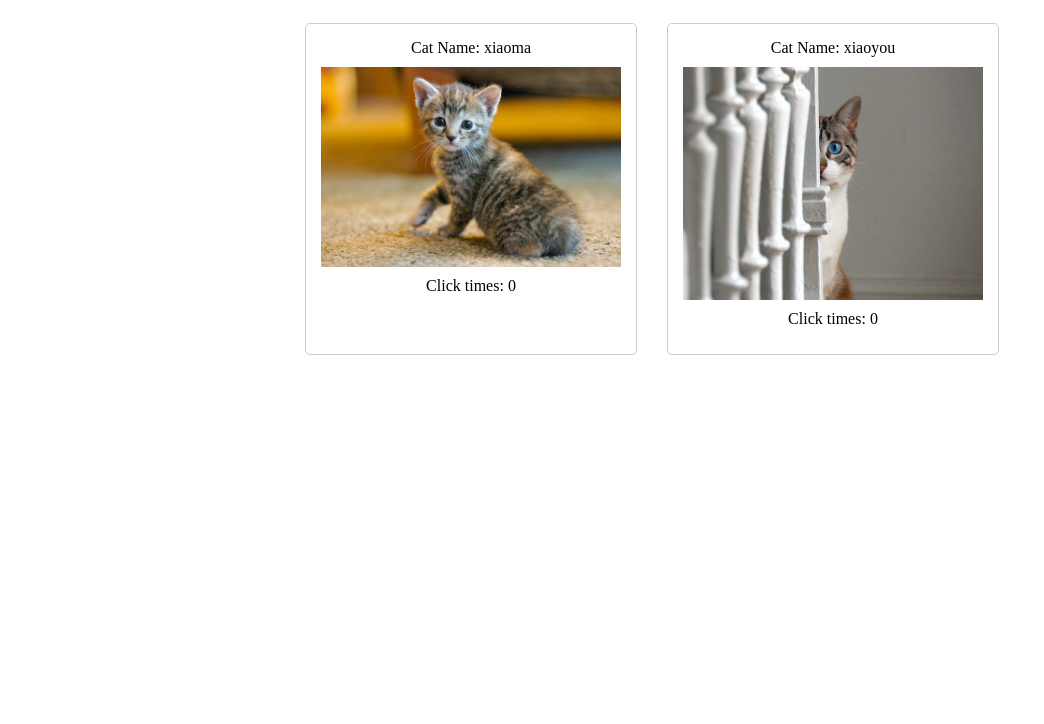
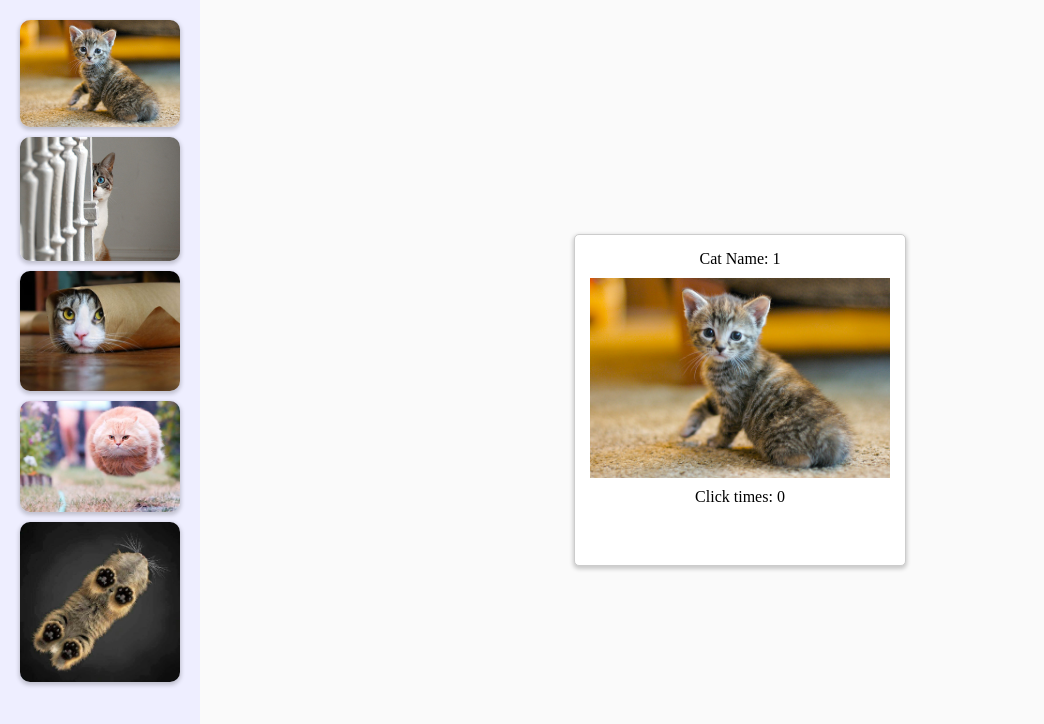
Before and after one commit to twohappy/learn-javascript-design-patterns-udacity, a plain HTML site: page intro/index.html in a window 1280 px wide. Shown: the whole page, without its empty margins (0-1044 px from the left). Drawn offline with Linux system fonts and the light colour scheme.

Commit message:
add catList

```diff
--- a/intro/index.html
+++ b/intro/index.html
@@ -4,12 +4,23 @@
     <meta charset="UTF-8">
     <title>Title</title>
     <style>
-        .wrap {
-            width: 700px;
-            margin: 0 auto;
+        * {
+            margin: 0;
+            padding: 0;
+        }
+
+        .catShow {
+            background-color: #fafafa;
+            position: absolute;
+            top: 0;
+            right: 0;
+            bottom: 0;
+            left: 200px;
             display: flex;
-            /*align-items: center;*/
+            align-items: center;
+            justify-content: center;
         }
+
         .cat {
             border: 1px solid #cccccc;
             border-radius: 5px;
@@ -18,53 +29,194 @@
             display: flex;
             flex-direction: column;
             min-height: 300px;
-        }
-        .cat img{
-            width: 300px;
-            padding:10px 0;
+            box-shadow: 0px 2px 4px 1px rgba(0, 0, 0, 0.2);
+            background-color: #fff;
         }
 
-        .cat span, .cat div{
+        .cat img {
+            width: 300px;
+            padding: 10px 0;
+        }
+
+        .cat span, .cat div {
             align-self: center;
+        }
+
+        .catList {
+            list-style: none;
+            position: absolute;
+            left: 0;
+            top: 0;
+            bottom: 0;
+            width: 160px;
+            background-color: #eef;
+            padding: 20px;
+        }
+
+        .catList li {
+            margin-bottom: 10px;
+            position: relative;
+        }
+
+        .catList li img {
+            display: block;
+            width: 160px;
+            border-radius: 10px;
+            box-shadow: 0px 2px 4px 1px rgba(0, 0, 0, 0.2);
+        }
+
+        .catList li p {
+            position: absolute;
+            top: 0;
+            bottom: 0;
+            left: 0;
+            right: 0;
+            display: flex;
+            align-items: center;
+            justify-content: center;
+            color: #fff;
+            border-radius: 10px;
+            font-size: 22px;
+            /*background-color: rgba(100,155,255,0.8);*/
+            background-color: rgba(0, 0, 0, 0.4);
+            opacity: 0;
+            transition: opacity 0.3s;
+            cursor: pointer;
+        }
+
+        .catList li:hover p {
+            opacity: 1;
+            transition: opacity 0.1s;
         }
     </style>
 </head>
 <body>
-<div class="wrap">
-    <div id="cat1" class="cat"></div>
-    <div id="cat2" class="cat"></div>
+<div id="catClicker">
+    <!--<ul id="catList" class="catList">-->
+        <!--<li><img src="img/kitty4.jpg" alt="">-->
+            <!--<p>catName</p>-->
+        <!--</li>-->
+        <!--<li><img src="img/kitty4.jpg" alt=""></li>-->
+        <!--<li><img src="img/kitty4.jpg" alt=""></li>-->
+    <!--</ul>-->
+    <!--<div class="catShow">-->
+        <!--<div id="cat1" class="cat"></div>-->
+        <!--&lt;!&ndash;<div id="cat2" class="cat"></div>&ndash;&gt;-->
+    <!--</div>-->
 </div>
+
+
 <script>
-    //两只猫，考虑对象实现是吧。
-    function CatClicker(img,name,selector) {
+    //直接搞一个对象,有列表,有猫猫,
+    //所以catclicker
+    //@param
+    //接受对象形式的参数:
+
+    function CatClicker(param) {
+        this.container = document.querySelector(param.el);
+        this.cats = param.catParam;
         this.name = name;
-        this.img = img;
-        this.times = 0;
-        this.container = document.querySelector(selector);
-        this.generator(this.container,this.img,this.name);
+        this.times=[];
+        var res = this.generator(this.cats);
+        res.show.firstElementChild.style.display ='flex';
+        this.container.appendChild(res.list);
+        this.container.appendChild(res.show);
     }
+
+
     CatClicker.prototype = {
-        constructor : CatClicker,
-        generator : function (container,img,name) {
-            var here = this;
-            var tempImg = document.createElement('img');
-            var tempHeader = document.createElement('div');
-            var tempTimes = document.createElement('span');
-            tempImg.src = img;
-            tempHeader.innerHTML = 'Cat Name: '+ name;
-            tempTimes.innerHTML = 'Click times: '+'0';
-            tempImg.addEventListener('click',function () {
-                here.times++;
-                tempTimes.innerHTML = 'Click times: '+here.times;
-            });
-            container.appendChild(tempHeader);
-            container.appendChild(tempImg);
-            container.appendChild(tempTimes);
-            return container;
+        constructor: CatClicker,
+        generator: function (catArr) {
+            var self = this;
+            var catList =document.createElement('ul');
+            catList.className = 'catList';
+            var catShow = document.createElement('div');
+            catShow.className = 'catShow';
+            catArr.forEach(function (cur,index,arr) {
+                var tag = document.createElement('li');
+                var show = document.createElement('div');
+                show.className = 'cat';
+                self.times[index] = 0;
+                var url = cur.catImg;
+                var name = cur.catName;
+                var tempImg = document.createElement('img');
+                var tempHeader = document.createElement('div');
+                var tempTimes = document.createElement('span');
+                tempImg.src = url;
+                tempHeader.innerHTML = 'Cat Name: ' + name;
+                tempTimes.innerHTML = 'Click times: ' + '0';
+                tempImg.addEventListener('click', function () {
+                    self.times[index]++;
+                    tempTimes.innerHTML = 'Click times: ' + self.times[index];
+                });
+                show.appendChild(tempHeader);
+                show.appendChild(tempImg);
+                show.appendChild(tempTimes);
+                show.style.display="none"
+                var tempImg2 = document.createElement('img');
+                tempImg2.src = url;
+                var tempP = document.createElement('p');
+                tempP.innerHTML = name;
+                tag.appendChild(tempImg2);
+                tag.appendChild(tempP);
+                tag.addEventListener('click',function () {
+                    for(var i=0,l=show.parentElement.childNodes.length;i<l;i++){
+                        if(show.parentElement.childNodes[i].nodeType ==1 ){
+                            show.parentElement.childNodes[i].style.display ='none';
+                        }
+                    }
+                    show.style.display = 'flex';
+                })
+                catList.appendChild(tag);
+                catShow.appendChild(show);
+
+            })
+            return {list:catList,show:catShow}
+
+
+
         }
+//        ,
+//        toggle: function () {
+//            var display = this.container.style.display;
+//            if (display === '' || display === 'block') {
+//                this.container.style.display = 'none';
+//            } else if (display === 'none') {
+//                this.container.style.display = 'block';
+//            }
+//        }
     };
-    var cat1 = new CatClicker('img/kitty.jpg','xiaoma','#cat1');
-    var cat2 = new CatClicker('img/kitty2.jpg','xiaoyou','#cat2');
+    var param = {
+        el: '#catClicker',
+        catParam: [
+            {
+                catName: '1',
+                catImg: 'img/kitty.jpg'
+
+            },
+            {
+                catName: '2',
+                catImg: 'img/kitty2.jpg'
+
+            },
+            {
+                catName: '3',
+                catImg: 'img/kitty3.jpg'
+
+            },
+            {
+                catName: '4',
+                catImg: 'img/kitty4.jpg'
+
+            },
+            {
+                catName: '5',
+                catImg: 'img/kitty5.jpg'
+
+            }
+        ]
+    }
+    var cat = new CatClicker(param);
 
 </script>
 </body>
```
Also changed, not shown: intro/img/kitty3.jpg (added), intro/img/kitty4.jpg (added), intro/img/kitty5.jpg (added).
